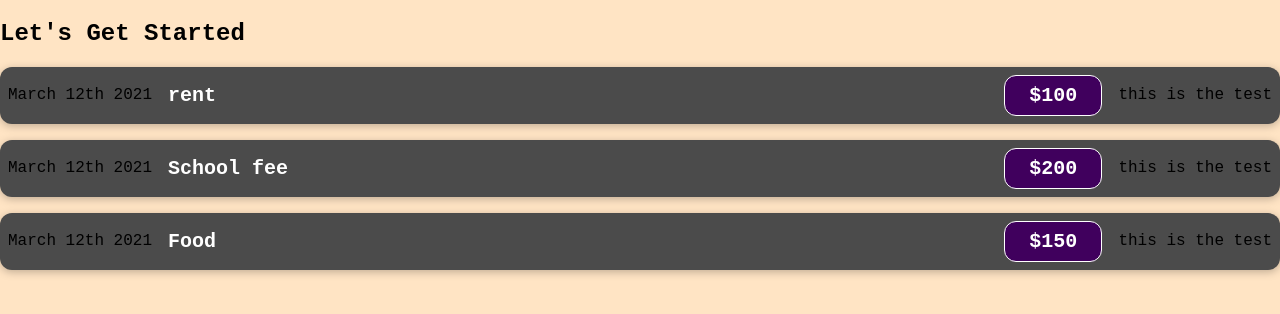
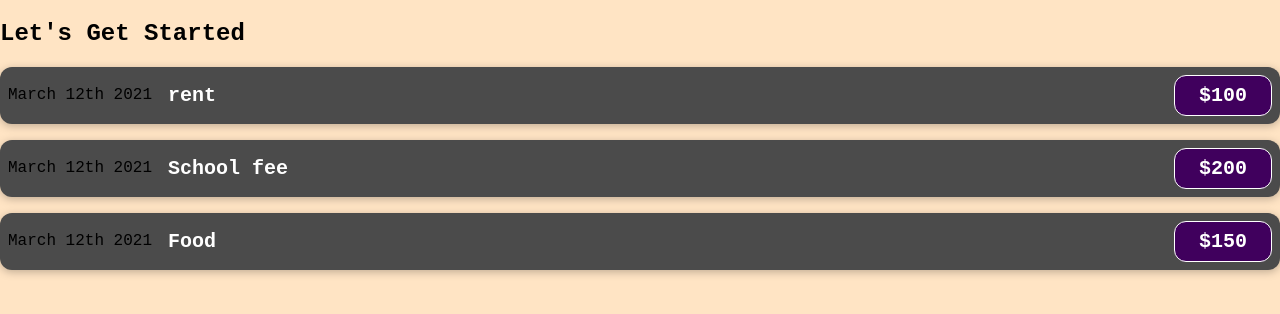
Before and after one commit to varund520/react, a JavaScript app in the folder firstapp/: page / in a window 1280 px wide. Shown: the top 314 px of the page. Built offline with nearby package versions, Linux system fonts and the light colour scheme.

Commit message:
rollback all things

```diff
--- a/firstapp/src/components/SubComponent/ExpenseItem.js
+++ b/firstapp/src/components/SubComponent/ExpenseItem.js
@@ -7,9 +7,6 @@ function ExpenseItem(props){
             <div className="expense-item__description">
                 <h2>{ props.title }</h2>
                 <div className="expense-item__price">${ props.price }</div>
-
-                <div>this is the test</div>
-
             </div>
         </div>
     );
```
